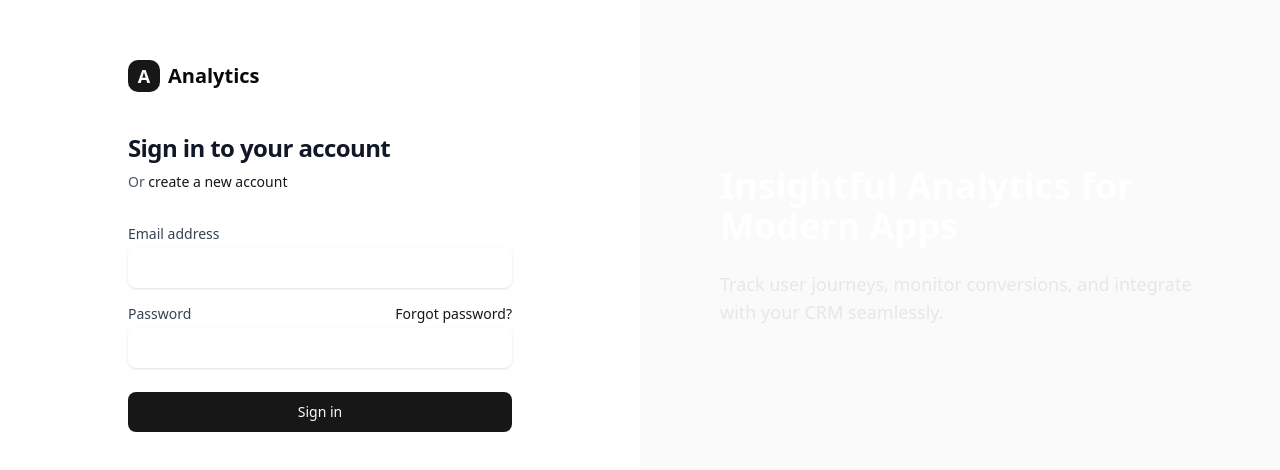
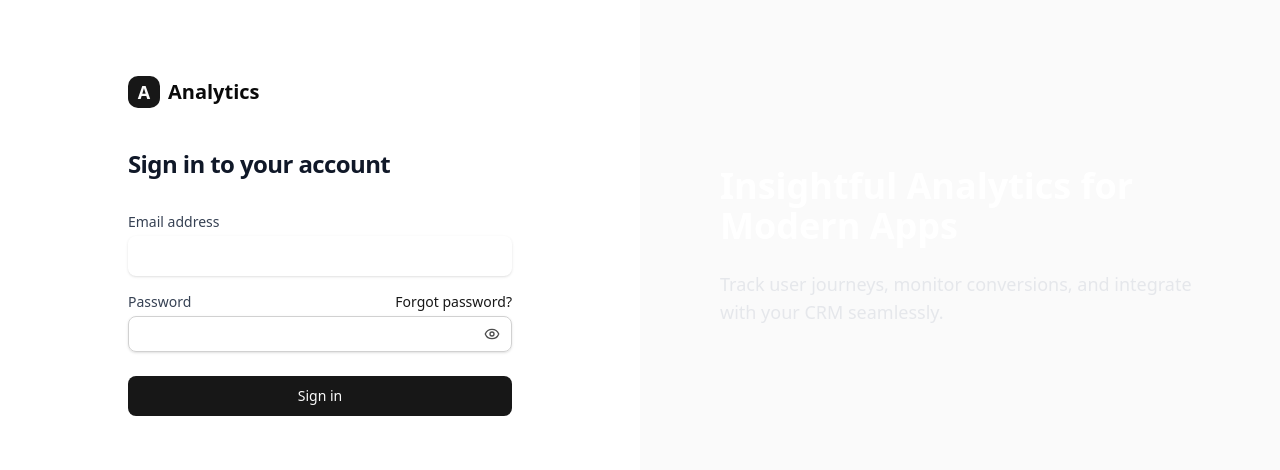
Before and after one commit to chatnationwork/analytics, a Next.js app in the folder packages/dashboard-ui/: page /login in a window 1280 px wide. Shown: the part 154-624 px from the top of the page. Built offline with nearby package versions, Linux system fonts and the light colour scheme; no server answers.

Commit message:
feat: Introduce a password input component with visibility toggle and filter agent lists by role in the backend.

```diff
--- a/packages/dashboard-ui/app/(auth)/change-password/page.tsx
+++ b/packages/dashboard-ui/app/(auth)/change-password/page.tsx
@@ -7,6 +7,7 @@
 import { changePasswordAction } from "../login/actions";
 import { toast } from "sonner";
 import { Button } from "@/components/ui/button";
+import { PasswordInput } from "@/components/ui/password-input";
 import { Lock, Loader2, ArrowRight } from "lucide-react";
 
 export default function ChangePasswordPage() {
@@ -97,15 +98,14 @@
             Current password
           </label>
           <div className="mt-1 relative">
-            <Lock className="absolute left-3 top-1/2 -translate-y-1/2 h-4 w-4 text-gray-400" />
-            <input
+            <Lock className="absolute left-3 top-1/2 -translate-y-1/2 h-4 w-4 text-gray-400 z-10" />
+            <PasswordInput
               id="currentPassword"
-              type="password"
               value={currentPassword}
               onChange={(e) => setCurrentPassword(e.target.value)}
               required
               autoComplete="current-password"
-              className="block w-full pl-10 rounded-md border border-gray-300 dark:border-gray-600 shadow-sm focus:border-[var(--primary)] focus:ring-[var(--primary)] dark:bg-gray-800 dark:text-white py-2 px-3"
+              className="pl-10"
             />
           </div>
         </div>
@@ -122,15 +122,14 @@
             special character.
           </p>
           <div className="mt-1 relative">
-            <Lock className="absolute left-3 top-1/2 -translate-y-1/2 h-4 w-4 text-gray-400" />
-            <input
+            <Lock className="absolute left-3 top-1/2 -translate-y-1/2 h-4 w-4 text-gray-400 z-10" />
+            <PasswordInput
               id="newPassword"
-              type="password"
               value={newPassword}
               onChange={(e) => setNewPassword(e.target.value)}
               required
               autoComplete="new-password"
-              className="block w-full pl-10 rounded-md border border-gray-300 dark:border-gray-600 shadow-sm focus:border-[var(--primary)] focus:ring-[var(--primary)] dark:bg-gray-800 dark:text-white py-2 px-3"
+              className="pl-10"
             />
           </div>
         </div>
@@ -143,15 +142,14 @@
             Confirm new password
           </label>
           <div className="mt-1 relative">
-            <Lock className="absolute left-3 top-1/2 -translate-y-1/2 h-4 w-4 text-gray-400" />
-            <input
+            <Lock className="absolute left-3 top-1/2 -translate-y-1/2 h-4 w-4 text-gray-400 z-10" />
+            <PasswordInput
               id="confirmPassword"
-              type="password"
               value={confirmPassword}
               onChange={(e) => setConfirmPassword(e.target.value)}
               required
               autoComplete="new-password"
-              className="block w-full pl-10 rounded-md border border-gray-300 dark:border-gray-600 shadow-sm focus:border-[var(--primary)] focus:ring-[var(--primary)] dark:bg-gray-800 dark:text-white py-2 px-3"
+              className="pl-10"
             />
           </div>
         </div>
--- a/packages/dashboard-ui/app/(auth)/login/page.tsx
+++ b/packages/dashboard-ui/app/(auth)/login/page.tsx
@@ -15,6 +15,7 @@
   verifySessionTakeoverAction,
 } from "./actions";
 import { useAuth } from "@/components/auth/AuthProvider";
+import { PasswordInput } from "@/components/ui/password-input";
 
 const loginSchema = z.object({
   email: z.string().email(),
@@ -395,15 +396,7 @@
       <h2 className="text-2xl font-bold tracking-tight text-gray-900 dark:text-white">
         Sign in to your account
       </h2>
-      <p className="mt-2 text-sm text-gray-600 dark:text-gray-400">
-        Or{" "}
-        <Link
-          href="/signup"
-          className="font-medium text-[var(--primary)] hover:text-[var(--primary-dark)]"
-        >
-          create a new account
-        </Link>
-      </p>
+
 
       <form
         onSubmit={loginForm.handleSubmit(onLoginSubmit)}
@@ -459,12 +452,13 @@
               </Link>
             </div>
             <div className="mt-1">
-              <input
+              <PasswordInput
                 id="password"
-                type="password"
                 {...loginForm.register("password")}
-                className="block w-full rounded-md border-gray-300 shadow-sm focus:border-[var(--primary)] focus:ring-[var(--primary)] dark:bg-gray-800 dark:border-gray-700 dark:text-white py-2 px-3"
+                autoComplete="current-password"
               />
+
+
               {loginForm.formState.errors.password && (
                 <p className="mt-1 text-sm text-red-600">
                   {loginForm.formState.errors.password.message}
--- a/packages/dashboard-ui/app/(auth)/reset-password/page.tsx
+++ b/packages/dashboard-ui/app/(auth)/reset-password/page.tsx
@@ -7,6 +7,7 @@
 import { useAuth } from "@/components/auth/AuthProvider";
 import { toast } from "sonner";
 import { Button } from "@/components/ui/button";
+import { PasswordInput } from "@/components/ui/password-input";
 import { Lock, Loader2, ArrowRight } from "lucide-react";
 
 function ResetPasswordForm() {
@@ -89,16 +90,15 @@
             New password
           </label>
           <div className="mt-1 relative">
-            <Lock className="absolute left-3 top-1/2 -translate-y-1/2 h-4 w-4 text-gray-400 pointer-events-none" />
-            <input
+            <Lock className="absolute left-3 top-1/2 -translate-y-1/2 h-4 w-4 text-gray-400 pointer-events-none z-10" />
+            <PasswordInput
               id="newPassword"
-              type="password"
               value={newPassword}
               onChange={(e) => setNewPassword(e.target.value)}
               required
               minLength={8}
               autoComplete="new-password"
-              className="block w-full pl-10 rounded-md border border-gray-300 dark:border-gray-600 shadow-sm focus:border-[var(--primary)] focus:ring-[var(--primary)] dark:bg-gray-800 dark:text-white py-2 px-3"
+              className="pl-10"
             />
           </div>
         </div>
@@ -111,16 +111,15 @@
             Confirm new password
           </label>
           <div className="mt-1 relative">
-            <Lock className="absolute left-3 top-1/2 -translate-y-1/2 h-4 w-4 text-gray-400 pointer-events-none" />
-            <input
+            <Lock className="absolute left-3 top-1/2 -translate-y-1/2 h-4 w-4 text-gray-400 pointer-events-none z-10" />
+            <PasswordInput
               id="confirmPassword"
-              type="password"
               value={confirmPassword}
               onChange={(e) => setConfirmPassword(e.target.value)}
               required
               minLength={8}
               autoComplete="new-password"
-              className="block w-full pl-10 rounded-md border border-gray-300 dark:border-gray-600 shadow-sm focus:border-[var(--primary)] focus:ring-[var(--primary)] dark:bg-gray-800 dark:text-white py-2 px-3"
+              className="pl-10"
             />
           </div>
         </div>
--- a/packages/dashboard-ui/app/(auth)/signup/page.tsx
+++ b/packages/dashboard-ui/app/(auth)/signup/page.tsx
@@ -10,6 +10,7 @@
 import { Button } from "@/components/ui/button";
 import { signupAction } from "./actions";
 import { useAuth } from "@/components/auth/AuthProvider";
+import { PasswordInput } from "@/components/ui/password-input";
 
 const PASSWORD_MIN_LENGTH = 8;
 
@@ -181,12 +182,10 @@
               character.
             </p>
             <div className="mt-1">
-              <input
+              <PasswordInput
                 id="password"
-                type="password"
                 {...register("password")}
                 autoComplete="new-password"
-                className="block w-full rounded-md border-gray-300 shadow-sm focus:border-[var(--primary)] focus:ring-[var(--primary)] dark:bg-gray-800 dark:border-gray-700 dark:text-white py-2 px-3"
               />
               {errors.password && (
                 <p className="mt-1 text-sm text-red-600">
--- a/packages/dashboard-ui/app/invite/accept/page.tsx
+++ b/packages/dashboard-ui/app/invite/accept/page.tsx
@@ -11,6 +11,7 @@
 } from "@/components/ui/card";
 import { Button } from "@/components/ui/button";
 import { Input } from "@/components/ui/input";
+import { PasswordInput } from "@/components/ui/password-input";
 import { CheckCircle, XCircle, Loader2, UserPlus, Lock } from "lucide-react";
 
 interface PasswordRequirements {
@@ -236,9 +237,8 @@
                     </p>
                   )}
                   <div className="relative mt-1">
-                    <Lock className="absolute left-3 top-1/2 -translate-y-1/2 h-4 w-4 text-gray-400" />
-                    <Input
-                      type="password"
+                    <Lock className="absolute left-3 top-1/2 -translate-y-1/2 h-4 w-4 text-gray-400 z-10" />
+                    <PasswordInput
                       placeholder="At least 8 characters"
                       className="pl-10"
                       value={password}
@@ -252,9 +252,8 @@
                     Confirm Password
                   </label>
                   <div className="relative">
-                    <Lock className="absolute left-3 top-1/2 -translate-y-1/2 h-4 w-4 text-gray-400" />
-                    <Input
-                      type="password"
+                    <Lock className="absolute left-3 top-1/2 -translate-y-1/2 h-4 w-4 text-gray-400 z-10" />
+                    <PasswordInput
                       placeholder="Confirm password"
                       className="pl-10"
                       value={confirmPassword}
--- /dev/null
+++ b/packages/dashboard-ui/components/ui/password-input.tsx
@@ -0,0 +1,45 @@
+"use client";
+
+import * as React from "react";
+import { Eye, EyeOff } from "lucide-react";
+
+import { cn } from "@/lib/utils";
+import { Input } from "@/components/ui/input";
+
+export interface PasswordInputProps
+  extends React.InputHTMLAttributes<HTMLInputElement> {}
+
+const PasswordInput = React.forwardRef<HTMLInputElement, PasswordInputProps>(
+  ({ className, ...props }, ref) => {
+    const [showPassword, setShowPassword] = React.useState(false);
+
+    return (
+      <div className="relative">
+        <Input
+          type={showPassword ? "text" : "password"}
+          className={cn("pr-10", className)}
+          ref={ref}
+          {...props}
+        />
+        <button
+          type="button"
+          onClick={() => setShowPassword((prev) => !prev)}
+          className="absolute right-3 top-1/2 -translate-y-1/2 text-muted-foreground hover:text-foreground transition-colors"
+          tabIndex={-1}
+        >
+          {showPassword ? (
+            <EyeOff className="h-4 w-4" aria-hidden="true" />
+          ) : (
+            <Eye className="h-4 w-4" aria-hidden="true" />
+          )}
+          <span className="sr-only">
+            {showPassword ? "Hide password" : "Show password"}
+          </span>
+        </button>
+      </div>
+    );
+  }
+);
+PasswordInput.displayName = "PasswordInput";
+
+export { PasswordInput };
--- a/packages/dashboard-ui/lib/agent-status-api.ts
+++ b/packages/dashboard-ui/lib/agent-status-api.ts
@@ -9,6 +9,8 @@
   name: string | null;
   email: string;
   status: string;
+  /** Tenant membership role (e.g. 'agent'). Optional, for informational use. */
+  role?: string;
   currentSessionStartedAt: string | null;
   lastSessionEndedAt: string | null;
 }
--- a/packages/dashboard-ui/lib/api/agent/index.ts
+++ b/packages/dashboard-ui/lib/api/agent/index.ts
@@ -106,6 +106,8 @@
   id: string;
   name: string;
   email: string;
+  /** Tenant membership role (e.g. 'agent'). Returned by the backend for informational use. */
+  role?: string;
 }
 
 /**
```
Also changed, not shown: packages/dashboard-ui/components/team-management/ManageTeamDialog.tsx (+16 -15 lines), 2 other files (tests, documents, lock files or other folders).
